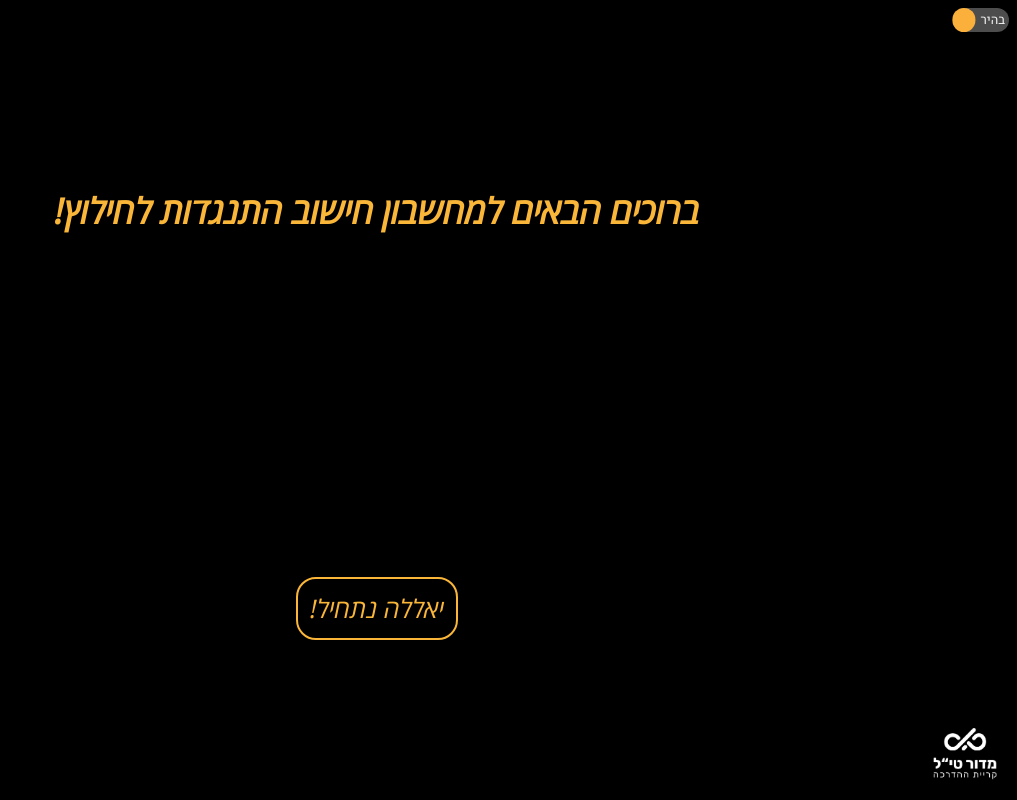
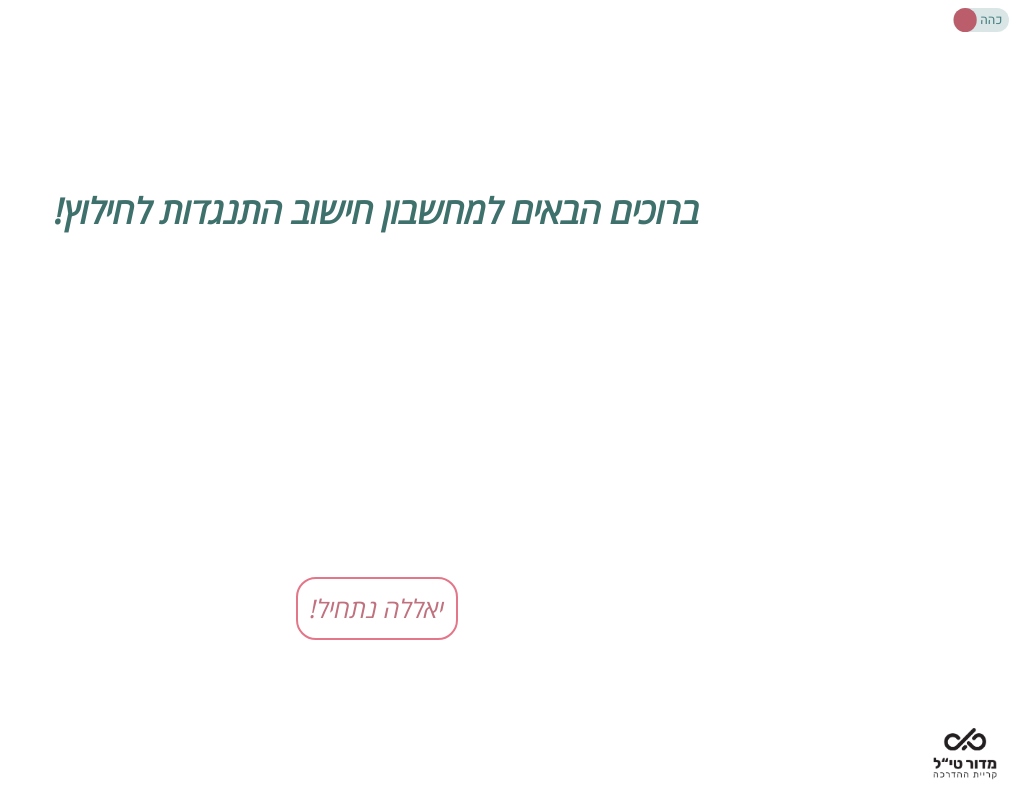
Before and after one commit to madortill/RescueCalculator, a Vue app: page / in a window 1280 px wide. Shown: the whole page, without its empty margins (263-1280 px from the left). Built offline with nearby package versions, Linux system fonts and the light colour scheme.

Commit message:
changed default color

```diff
--- a/src/App.vue
+++ b/src/App.vue
@@ -36,7 +36,7 @@ export default {
     return {
       page: 0,
       // page: 1,
-      darkMode: true,
+      darkMode: false,
 
     }
   },
--- a/src/components/CalculatingContainer.vue
+++ b/src/components/CalculatingContainer.vue
@@ -43,6 +43,7 @@
             <span v-show="!errorMessage && result"> = {{ result }}</span>
             <div v-show="errorMessage" class="error-message">{{ errorMessage }}</div>
         </div>
+
     </div>
 </template>
 
@@ -620,8 +621,8 @@ created() {
   margin-top: 0.2rem;
   text-align: center;
   direction: rtl;
+
 }
-
 </style>
 
 <style>
--- a/src/components/Calculator2SVG.vue
+++ b/src/components/Calculator2SVG.vue
@@ -79,6 +79,7 @@
               <tspan x="-265" y="-217.5">איפוס</tspan>
           </text>
       </g>
+
       <g class="button" :class="{'disabled': currState.formula || currState.degree || currState.ground}">
           <ellipse class="cls-5 equal" cx="382" cy="276" rx="47" ry="47" />
           <text class="cls-3" :style="{ fontSize: '4.5rem'}" transform="translate(365 395) scale(.999)">
@@ -86,7 +87,8 @@
           </text>
       </g>
 
-      <g id="ground-btn" class="button"  @click="handleGround" :class="{'disabled': currState.ground || currState.formula}">
+
+      <g id="ground-btn" class="button"  @click="handleGround" :class="{'disabled': currState.degree || currState.formula}">
           <rect class="cls-5" x="477.5" y="578.5" width="100" height="110" rx="29.2" ry="29.2" transform="translate(-260 1030) rotate(-90)" />
           <g transform="translate(0, 0)">
               <text class="cls-2" text-anchor="middle" x="370" y="495">סוג</text>
@@ -94,12 +96,6 @@
           </g>
       </g>
 
-      <!-- <g id="ground-btn" class="button"  @click="handleGround" :class="{'disabled': currState.formula || currState.degree}">
-          <rect class="cls-6" x="-45" y="470" width="70" height="110" rx="17.78" ry="17.78" transform="translate(-150 390) rotate(-90)" />
-          <text class="cls-2" transform="translate(55 280) scale(0.999)">
-              <tspan x="380" y="130">סוג קרקע</tspan>
-          </text>
-      </g> -->
       <g>
           <g :class="{'disabled': currState.formula || currState.degree || currState.ground}">
           <rect  x="95.5" y="375.5" width="60" height="90" rx="17.78" ry="17.78" transform="translate(-150 390) rotate(-90)" :class="isDark ? 'dark-button' : 'light-button'" />
@@ -185,22 +181,34 @@
   methods: {
     handleGround() {
     this.$emit('clickedBtn', 'ground');
-        this.addListeners();
+    this.addFormulaListener(); // Add listener for "formula" button after clicking "ground"
   },
   handleFormula() {
     this.$emit('clickedBtn', 'formula');
+    this.addDegreeListener(); // Add listener for "degree" button after clicking "formula"
   },
-    addListeners() {
+  handleDegree() {
+    this.$emit('clickedBtn', 'degree');
+    this.addRemainingListeners(); // Add listeners for all other buttons after clicking "degree"
+  },
+  addFormulaListener() {
+    const formulaBtn = document.getElementById("formula-btn");
+    if (formulaBtn) {
+      formulaBtn.addEventListener("click", this.handleFormula);
+    }
+  },
+  addDegreeListener() {
+    const degreeBtn = document.getElementById("degree-btn");
+    if (degreeBtn) {
+      degreeBtn.addEventListener("click", this.handleDegree);
+    }
+  },
+  addRemainingListeners() {
     const buttonGroups = document.querySelectorAll(".button");
-      const formulaBtn = document.getElementById("formula-btn");
-      const degreeBtn = document.getElementById("degree-btn");
-      formulaBtn.addEventListener("click", () => {
-        this.handleFormula();
-        degreeBtn.addEventListener("click", () => {
-          this.$emit('clickedBtn', 'degree')});
     buttonGroups.forEach((button) => {
+      if (!button.id.includes("formula") && !button.id.includes("degree")) {
         button.addEventListener("click", this.getInfo);
-         });
+      }
     });
   },
       getInfo(event) {
--- a/src/components/MainScreen.vue
+++ b/src/components/MainScreen.vue
@@ -18,9 +18,6 @@
           @clickedBtn="handleClicked">
       </Calculator2SVG>
 
-      <!-- <ThemeSwitcher
-          @click="changeMode">
-      </ThemeSwitcher> -->
 
       <CalculatingContainer
         class="container"
--- a/src/components/ThemeSwitcher.vue
+++ b/src/components/ThemeSwitcher.vue
@@ -1,8 +1,8 @@
 <template>
-    <div :class="{ 'dark-mode': isDark }" class="theme-wrapper">
+    <div :class="{ 'dark-mode': !isDark }" class="theme-wrapper">
       <div class="button-switcher" @click="toggleTheme">
-        <span class="text" v-if="!isDark">בהיר</span>
-        <span class="text second" v-else>כהה</span>
+        <span class="text second" v-if="isDark">בהיר</span>
+        <span class="text first" v-else>כהה</span>
         <div class="moving-circle" :style="circlePositionStyle"></div>
       </div>
     </div>
@@ -25,7 +25,7 @@
         return {
           transform: this.isDark
             ? 'translateX(0.25rem)' // Circle moves to the right for dark mode
-            : 'translateX(-1.85rem)', // Circle stays left for light mode
+            : 'translateX(-1.77rem)', // Circle stays left for light mode
           transition: 'transform 0.5s ease',
         };
       },
@@ -88,6 +88,10 @@
     margin-right: 1.4rem;
   }
 
+  .text.first {
+    margin-right: 0.17rem;
+  }
+
   .moving-circle {
     height: 1.45rem;
     width: 1.45rem;
```
Lines whose indentation alone changed are shown as unchanged.
